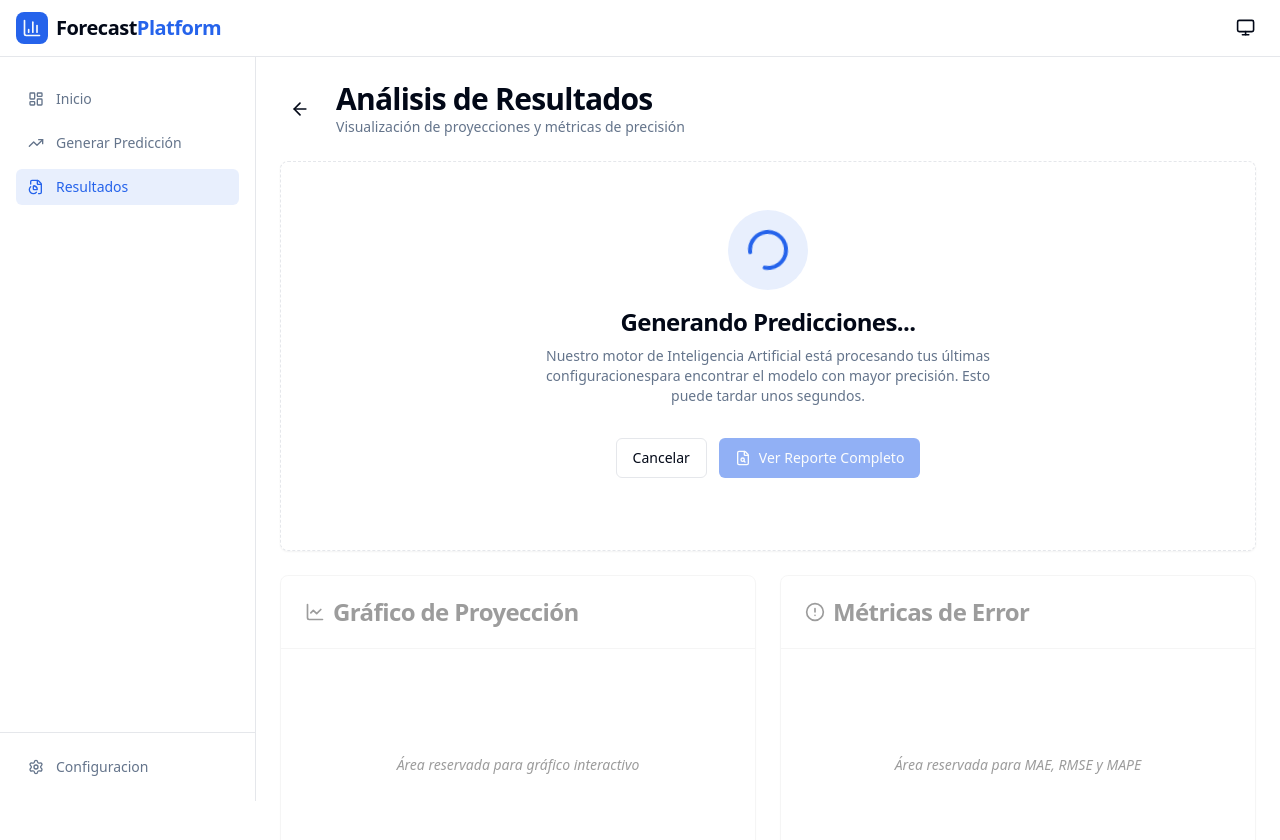
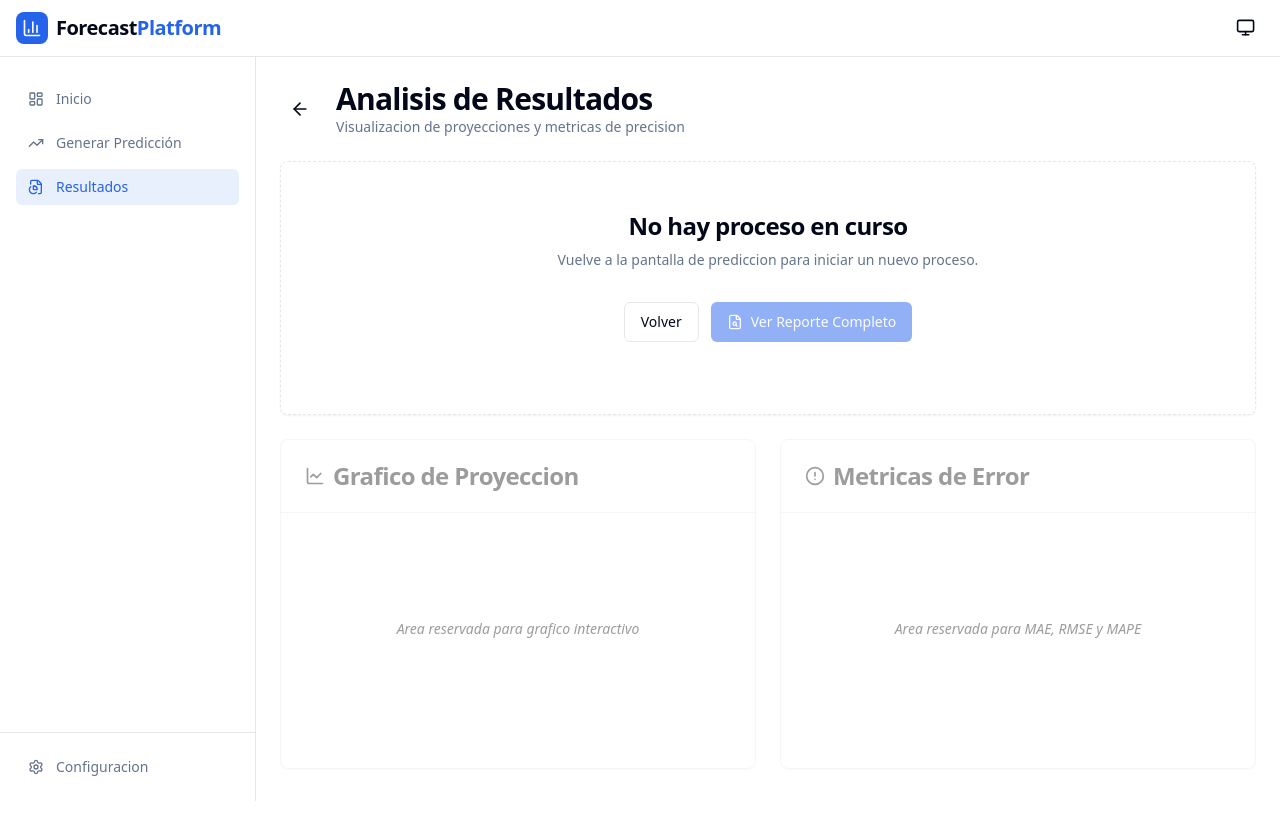
Before and after one commit to Dirac2022/Series-Temporales-Frontend, a React (Vite) app: page /results in a window 1280 px wide. Shown: the top 840 px of the page. After the commit the page ends 801 px from the top, so only its background shows below. Built offline with nearby package versions, Linux system fonts and the light colour scheme.

Commit message:
Show forecast status/results and persist job

```diff
--- a/src/features/forecasting/components/FileUpload.tsx
+++ b/src/features/forecasting/components/FileUpload.tsx
@@ -38,8 +38,9 @@ export function FileUpload({ onUploadSuccess }: FileUploadProps) {
         setProgress(0);
 
         try{
+            const baseUrl = import.meta.env.VITE_API_BASE_URL || "http://localhost:8000/api/v1";
             const response = await axios.post<BackendFileResponse>(
-                `${import.meta.env.VITE_API_BASE_URL}/upload`,
+                `${baseUrl}/upload`,
                 formData,
                 {
                     headers: { 'Content-Type': 'multipart/form-data' },
@@ -75,7 +76,7 @@ export function FileUpload({ onUploadSuccess }: FileUploadProps) {
                 {isUploading ? (
                     <div className="flex flex-col items-center w-full max-w-xs">
                         <Loader2 className="h-10 w-10 text-primary animate-spin mb-4" />
-                        <p>Subiendo dataset: {progress}%</p>
+                        <p>Enviando archivo: {progress}%</p>
                         <div className="w-full h-2 bg-secondary rounded-full overflow-hidden">
                             <div
                                 className="h-full bg-primary transition-all duration-300"
--- a/src/features/forecasting/pages/ForecastingPage.tsx
+++ b/src/features/forecasting/pages/ForecastingPage.tsx
@@ -111,6 +111,7 @@ export default function ForecastingPage() {
       // Navegación a resultados
       // Si el backend aún no retorna un ID, usamos uno termporal para el placeholder
       const jobId = response.data.jobId || "new-forecast-job";
+      window.localStorage.setItem("lastForecastJobId", jobId);
       navigate(`/results/${jobId}`);
     } catch(error) {
       console.error("Error al iniciar la predicción:", error);
--- a/src/features/results/pages/ResultsPage.tsx
+++ b/src/features/results/pages/ResultsPage.tsx
@@ -1,5 +1,6 @@
 import * as React from "react"
 import { useParams, Link } from "react-router-dom"
+import axios from "axios"
 import {
   Card,
   CardContent,
@@ -8,26 +9,166 @@ import {
   CardDescription
 } from "../../../components/ui/card"
 import { Button } from "../../../components/ui/button"
+import { Select, SelectContent, SelectItem, SelectTrigger, SelectValue } from "../../../components/ui/select"
 import {
   ArrowLeft,
   Loader2,
-  LineChart,
+  LineChart as LineChartIcon,
   FileSearch,
   AlertCircle
 } from "lucide-react"
+import {
+  CartesianGrid,
+  Line,
+  LineChart,
+  ResponsiveContainer,
+  Tooltip,
+  XAxis,
+  YAxis
+} from "recharts"
+
+type JobStatus = "queued" | "running" | "completed" | "failed";
+
+interface ForecastStatusResponse {
+  jobId: string;
+  status: JobStatus;
+  stage: string;
+  message?: string | null;
+  error?: string | null;
+  updatedAt: string;
+}
+
+interface ForecastMetrics {
+  mae?: number | null;
+  rmse?: number | null;
+  mape?: number | null;
+  wape?: number | null;
+}
+
+interface ForecastPrediction {
+  unique_id: string;
+  ds: string;
+  yhat: number;
+}
+
+interface ForecastResultResponse {
+  jobId: string;
+  status: JobStatus;
+  seriesIds: string[];
+  metrics: ForecastMetrics;
+  predictions: ForecastPrediction[];
+}
+
+const LAST_JOB_KEY = "lastForecastJobId";
 
 export default function ResultsPage() {
-  /**
-   * [Explicación A] Captura de parámetros de la URL
-   * Expresión: useParams<{ jobId: string }>()
-   * Justificación: React Router extrae el ID que definimos como :jobId en App.tsx.
-   * Esto nos permitirá pedir al backend los resultados específicos de esta ejecución.
-   */
   const { jobId } = useParams<{ jobId: string }>();
+  const [resolvedJobId, setResolvedJobId] = React.useState<string | null>(jobId ?? null);
+  const [status, setStatus] = React.useState<ForecastStatusResponse | null>(null);
+  const [results, setResults] = React.useState<ForecastResultResponse | null>(null);
+  const [selectedSeriesId, setSelectedSeriesId] = React.useState<string>("");
+  const [isLoading, setIsLoading] = React.useState<boolean>(true);
+
+  React.useEffect(() => {
+    if (jobId) {
+      window.localStorage.setItem(LAST_JOB_KEY, jobId);
+      setResolvedJobId(jobId);
+      return;
+    }
+    const last = window.localStorage.getItem(LAST_JOB_KEY);
+    if (last) {
+      setResolvedJobId(last);
+    } else {
+      setIsLoading(false);
+    }
+  }, [jobId]);
+
+  React.useEffect(() => {
+    if (!resolvedJobId) return;
+
+    const baseUrl = import.meta.env.VITE_API_BASE_URL || "http://localhost:8000/api/v1";
+    let isMounted = true;
+    let timer: number | undefined;
+
+    const fetchStatus = async () => {
+      try {
+        const response = await axios.get<ForecastStatusResponse>(`${baseUrl}/forecast/${resolvedJobId}/status`);
+        if (isMounted) {
+          setStatus(response.data);
+          setIsLoading(false);
+          if (response.data.status === "completed" || response.data.status === "failed") {
+            if (timer) {
+              window.clearInterval(timer);
+              timer = undefined;
+            }
+          }
+        }
+      } catch (error) {
+        if (isMounted) {
+          setIsLoading(false);
+          if (timer) {
+            window.clearInterval(timer);
+            timer = undefined;
+          }
+        }
+      }
+    };
+
+    fetchStatus();
+    timer = window.setInterval(fetchStatus, 2000);
+
+    return () => {
+      isMounted = false;
+      if (timer) {
+        window.clearInterval(timer);
+      }
+    };
+  }, [resolvedJobId]);
+
+  React.useEffect(() => {
+    if (!resolvedJobId || status?.status !== "completed") return;
+    if (results?.jobId === resolvedJobId) return;
+
+    const baseUrl = import.meta.env.VITE_API_BASE_URL || "http://localhost:8000/api/v1";
+    let isMounted = true;
+
+    const fetchResults = async () => {
+      try {
+        const response = await axios.get<ForecastResultResponse>(`${baseUrl}/forecast/${resolvedJobId}`);
+        if (isMounted) {
+          setResults(response.data);
+          if (response.data.seriesIds.length > 0) {
+            setSelectedSeriesId(response.data.seriesIds[0]);
+          }
+        }
+      } catch (error) {
+        if (isMounted) {
+          setResults(null);
+        }
+      }
+    };
+
+    fetchResults();
+    return () => {
+      isMounted = false;
+    };
+  }, [resolvedJobId, results?.jobId, status?.status]);
+
+  const statusLabel = status?.status ?? "queued";
+  const isCompleted = statusLabel === "completed";
+  const isFailed = statusLabel === "failed";
+  const isMissingJob = !resolvedJobId;
+  const isIdle = isMissingJob || (!isLoading && status === null);
+
+  const chartData = React.useMemo(() => {
+    if (!results || !selectedSeriesId) return [];
+    return results.predictions
+      .filter((row) => row.unique_id === selectedSeriesId)
+      .map((row) => ({ ds: row.ds, yhat: row.yhat }));
+  }, [results, selectedSeriesId]);
 
   return (
     <div className="space-y-6">
-      {/* ENCABEZADO Y NAVEGACIÓN DE RETORNO */}
       <div className="flex items-center justify-between">
         <div className="flex items-center gap-4">
           <Button variant="ghost" size="icon" asChild>
@@ -36,45 +177,64 @@ export default function ResultsPage() {
             </Link>
           </Button>
           <div>
-            <h1 className="text-3xl font-bold tracking-tight">Análisis de Resultados</h1>
+            <h1 className="text-3xl font-bold tracking-tight">Analisis de Resultados</h1>
             <p className="text-sm text-muted-foreground">
-              Visualización de proyecciones y métricas de precisión
+              Visualizacion de proyecciones y metricas de precision
             </p>
           </div>
         </div>
 
-        {/* Identificador del proceso visible para soporte técnico o referencia */}
-        {jobId && (
+        {resolvedJobId && (
           <div className="hidden sm:block text-right">
             <span className="text-xs font-mono text-muted-foreground bg-muted px-2 py-1 rounded">
-              ID: {jobId}
+              ID: {resolvedJobId}
             </span>
           </div>
         )}
       </div>
 
-      {/* [Explicación B] Estado de Carga Temporal (Placeholder)
-          Justificación: Mientras no tengamos la conexión real con el backend,
-          mostramos una interfaz que indica progreso.
-      */}
       <div className="grid grid-cols-1 gap-6">
         <Card className="border-dashed py-12">
           <CardContent className="flex flex-col items-center justify-center text-center space-y-4">
-            <div className="p-4 bg-primary/10 rounded-full">
-              <Loader2 className="h-12 w-12 text-primary animate-spin" />
-            </div>
+            {!isCompleted && !isFailed && !isIdle && (
+              <div className="p-4 bg-primary/10 rounded-full">
+                <Loader2 className="h-12 w-12 text-primary animate-spin" />
+              </div>
+            )}
             <div className="space-y-2">
-              <CardTitle className="text-2xl">Generando Predicciones...</CardTitle>
+              {isIdle ? (
+                <CardTitle className="text-2xl">No hay proceso en curso</CardTitle>
+              ) : isFailed ? (
+                <CardTitle className="text-2xl">La prediccion fallo</CardTitle>
+              ) : isCompleted ? (
+                <CardTitle className="text-2xl">Predicciones completadas</CardTitle>
+              ) : (
+                <CardTitle className="text-2xl">Generando Predicciones...</CardTitle>
+              )}
               <CardDescription className="max-w-md mx-auto">
-                Nuestro motor de Inteligencia Artificial está procesando tus {jobId ? "datos" : "últimas configuraciones"}
-                para encontrar el modelo con mayor precisión. Esto puede tardar unos segundos.
+                {isIdle && (
+                  <span>Vuelve a la pantalla de prediccion para iniciar un nuevo proceso.</span>
+                )}
+                {isFailed && (
+                  <span>
+                    {status?.error || "El proceso fallo. Revisa los parametros e intenta nuevamente."}
+                  </span>
+                )}
+                {isCompleted && (
+                  <span>El procesamiento termino correctamente. Ya puedes revisar el reporte.</span>
+                )}
+                {!isCompleted && !isFailed && !isIdle && (
+                  <span>
+                    {isLoading ? "Consultando estado del proceso..." : `Estado: ${status?.stage || "en cola"}.`}
+                  </span>
+                )}
               </CardDescription>
             </div>
             <div className="flex gap-3 pt-4">
               <Button variant="outline" asChild>
-                <Link to="/forecast">Cancelar</Link>
+                <Link to="/forecast">Volver</Link>
               </Button>
-              <Button disabled>
+              <Button disabled={!isCompleted || isIdle}>
                 <FileSearch className="mr-2 h-4 w-4" />
                 Ver Reporte Completo
               </Button>
@@ -82,20 +242,46 @@ export default function ResultsPage() {
           </CardContent>
         </Card>
 
-        {/* [Explicación C] Secciones Futuras (Previsualización de Layout)
-            Justificación: Definimos dónde irán los gráficos (Recharts) y las tablas
-            para que el equipo ya visualice la estructura final.
-        */}
-        <div className="grid grid-cols-1 md:grid-cols-2 gap-6 opacity-40 grayscale pointer-events-none">
+        <div className={`grid grid-cols-1 md:grid-cols-2 gap-6 ${isCompleted ? "" : "opacity-40 grayscale pointer-events-none"}`}>
           <Card>
             <CardHeader>
               <CardTitle className="flex items-center gap-2">
-                <LineChart className="h-5 w-5" />
-                Gráfico de Proyección
+                <LineChartIcon className="h-5 w-5" />
+                Grafico de Proyeccion
               </CardTitle>
+              {isCompleted && results?.seriesIds.length ? (
+                <div className="pt-2">
+                  <Select value={selectedSeriesId} onValueChange={setSelectedSeriesId}>
+                    <SelectTrigger>
+                      <SelectValue placeholder="Selecciona una serie" />
+                    </SelectTrigger>
+                    <SelectContent>
+                      {results.seriesIds.map((id) => (
+                        <SelectItem key={id} value={id}>
+                          {id}
+                        </SelectItem>
+                      ))}
+                    </SelectContent>
+                  </Select>
+                </div>
+              ) : null}
             </CardHeader>
-            <CardContent className="h-64 flex items-center justify-center border-t">
-              <p className="text-sm italic">Área reservada para gráfico interactivo</p>
+            <CardContent className="h-64 border-t">
+              {isCompleted && chartData.length > 0 ? (
+                <ResponsiveContainer width="100%" height="100%">
+                  <LineChart data={chartData}>
+                    <CartesianGrid strokeDasharray="3 3" />
+                    <XAxis dataKey="ds" hide />
+                    <YAxis />
+                    <Tooltip />
+                    <Line type="monotone" dataKey="yhat" stroke="#2563eb" strokeWidth={2} dot={false} />
+                  </LineChart>
+                </ResponsiveContainer>
+              ) : (
+                <div className="h-full flex items-center justify-center">
+                  <p className="text-sm italic">Area reservada para grafico interactivo</p>
+                </div>
+              )}
             </CardContent>
           </Card>
 
@@ -103,11 +289,20 @@ export default function ResultsPage() {
             <CardHeader>
               <CardTitle className="flex items-center gap-2">
                 <AlertCircle className="h-5 w-5" />
-                Métricas de Error
+                Metricas de Error
               </CardTitle>
             </CardHeader>
             <CardContent className="h-64 flex items-center justify-center border-t">
-              <p className="text-sm italic">Área reservada para MAE, RMSE y MAPE</p>
+              {isCompleted && results ? (
+                <div className="w-full max-w-xs space-y-3">
+                  <MetricRow label="MAE" value={results.metrics.mae} />
+                  <MetricRow label="RMSE" value={results.metrics.rmse} />
+                  <MetricRow label="MAPE" value={results.metrics.mape} />
+                  <MetricRow label="WAPE" value={results.metrics.wape} />
+                </div>
+              ) : (
+                <p className="text-sm italic">Area reservada para MAE, RMSE y MAPE</p>
+              )}
             </CardContent>
           </Card>
         </div>
@@ -115,3 +310,12 @@ export default function ResultsPage() {
     </div>
   )
 }
+
+function MetricRow({ label, value }: { label: string; value?: number | null }) {
+  return (
+    <div className="flex items-center justify-between text-sm">
+      <span className="text-muted-foreground">{label}</span>
+      <span className="font-mono">{value == null ? "--" : value.toFixed(4)}</span>
+    </div>
+  )
+}
```
